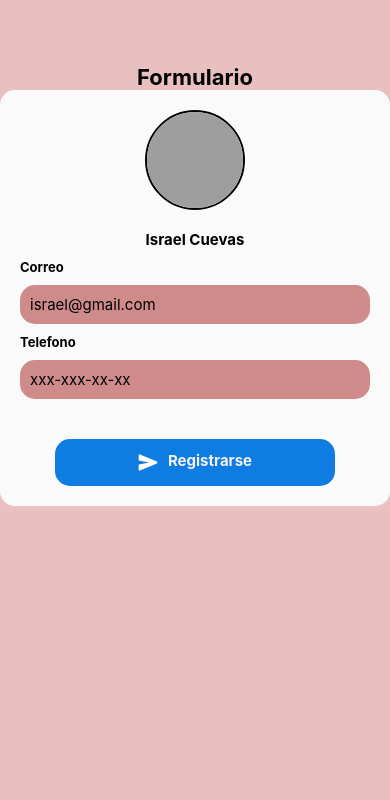
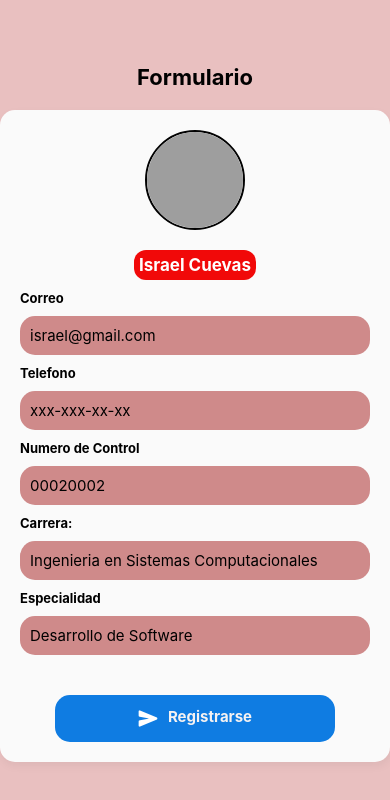
Before and after one commit to CuevasErik-dev/Fundamentos_Expo, a React Native app: screen / in a window 390 px wide. Shown: the top 800 px of the page. Built offline with nearby package versions, Linux system fonts and the light colour scheme; grey boxes are pictures that could not be loaded.

Commit message:
task 12 Agregando Inputs al Formulario Version 2

```diff
--- a/src/pages/FormularioV2.jsx
+++ b/src/pages/FormularioV2.jsx
@@ -20,6 +20,12 @@ export default function FormularioV2() {
                         <Text style={style.label}>israel@gmail.com</Text>
                         <Text style={style.info}>Telefono</Text>
                         <Text style={style.label}>xxx-xxx-xx-xx</Text>
+                        <Text style={style.info}>Numero de Control</Text>
+                        <Text style={style.label}>00020002</Text>
+                        <Text style={style.info}>Carrera:</Text>
+                        <Text style={style.label}>Ingenieria en Sistemas Computacionales</Text>
+                        <Text style={style.info}>Especialidad</Text>
+                        <Text style={style.label}>Desarrollo de Software</Text>
                     </View>
 
                     <TouchableOpacity style={style.botonIcono}>
@@ -46,16 +52,17 @@ const style = StyleSheet.create({
         marginTop: 20
     },
     container: {
+        marginTop:20,
         width: '100%',
         backgroundColor: '#fafafaff',
         borderRadius: 15,
         padding: 20,
         alignItems: 'center',
-        shadowColor: '#fff',
+        shadowColor: '#0a0a0aff',
         shadowOpacity: 0.05,
-        shadowOffset: { width: 0, height: 4 },
+        shadowOffset: { width: 1, height: 4 },
         shadowRadius: 10,
-        elevation: 5,
+        elevation: 7,
     },
     avatar: {
         width: 100,
@@ -66,9 +73,14 @@ const style = StyleSheet.create({
         borderColor: '#020202ff'
     },
     Name: {
+        color:'#fff',
         fontWeight: 'bold',
-        fontSize: 15,
+        fontSize: 17,
         marginBottom: 10,
+        backgroundColor:'#f10909ff',
+        borderRadius:12,
+        marginBottom:10,
+        padding:5
     },
     infoContainer: {
         width: '100%',
```
